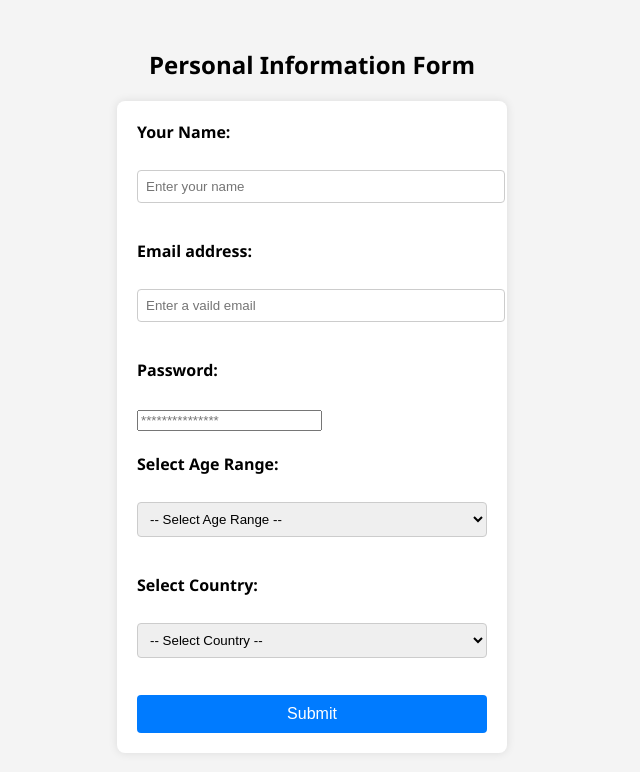
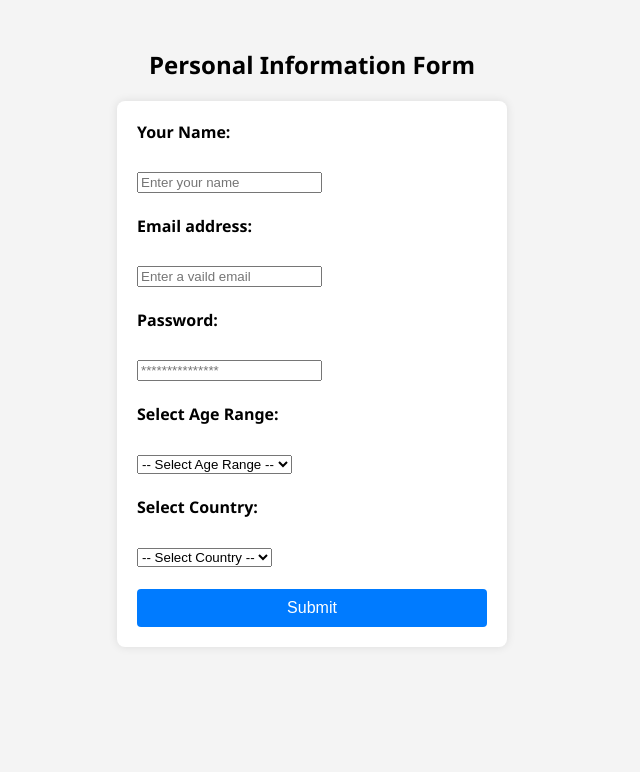
Before and after one commit to samz-samz/raven, a plain HTML site: page test.html in a window 1280 px wide. Shown: the whole page, without its empty margins (328-968 px from the left). Drawn offline with Linux system fonts and the light colour scheme.

Commit message:
changed it a little bit

```diff
--- a/main.css
+++ b/main.css
@@ -27,7 +27,7 @@ label {
 }
 
 
-input[type="text"],
+input[type=],
 select {
     width: 100%;
     padding: 8px;
```
